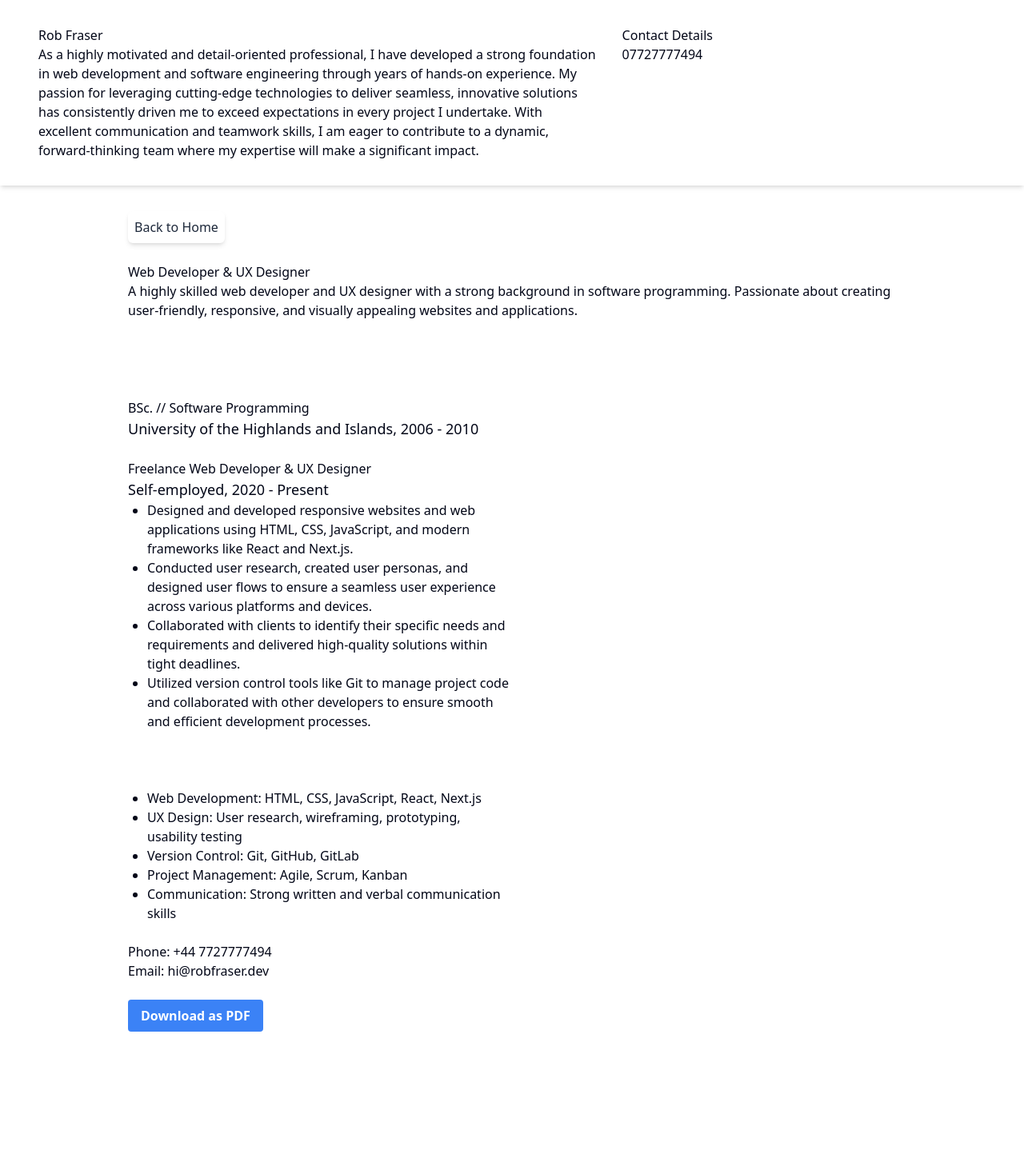
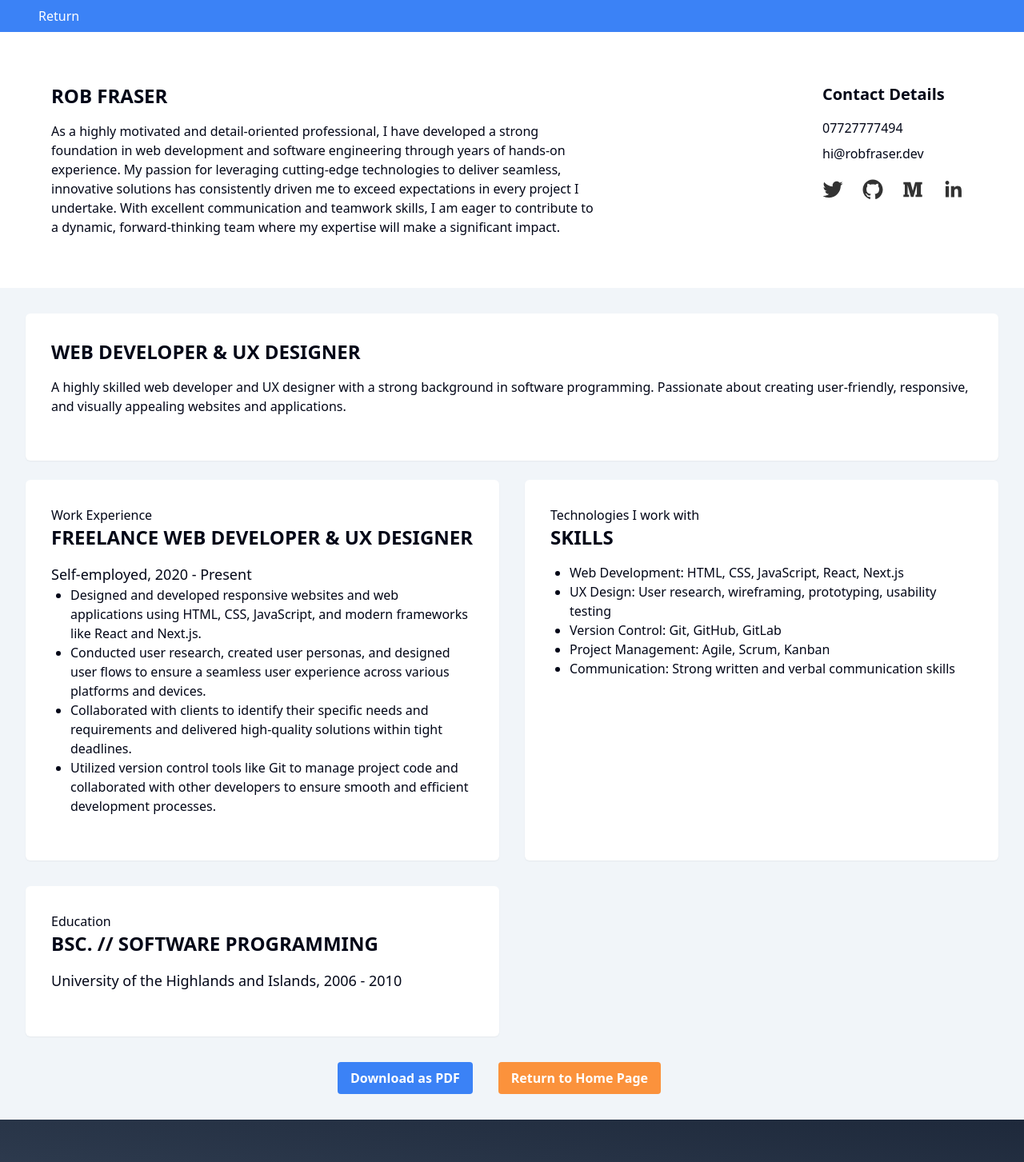
Before and after one commit to RobFraserCodes/robfraser.dev, a Next.js app: page /CV in a window 1280 px wide. Shown: the top 1453 px of the page at 80% size. Before the commit the page ends 1322 px from the top, so only its background shows below. Built offline with nearby package versions, Linux system fonts and the light colour scheme.

Commit message:
updated sections, mostly Cv and social icons

```diff
--- a/app/CV/components/Head.tsx
+++ b/app/CV/components/Head.tsx
@@ -1,18 +1,24 @@
+import SocialIcons from '@/app/components/subComponents/socialIcons';
+
 const Head = () => {
   return (
-    <div className='flex w-full px-12 py-8 shadow-md mx-auto'>
+    <div className="flex w-full p-16  shadow-lg mx-auto">
       <div className="container grid grid-cols-5 gap-8">
-        <div className=" col-span-5 md:col-span-3">
+        <div className="col-span-5 md:col-span-3">
           <p className="cv-headings">Rob Fraser</p>
           <p>As a highly motivated and detail-oriented professional, I have developed a strong foundation in web development and software engineering through years of hands-on experience. My passion for leveraging cutting-edge technologies to deliver seamless, innovative solutions has consistently driven me to exceed expectations in every project I undertake. With excellent communication and teamwork skills, I am eager to contribute to a dynamic, forward-thinking team where my expertise will make a significant impact.</p>
         </div>
-        <div className=' justify-end col-span-2'>
-          <p>Contact Details</p>
-          <p>07727777494</p>
+        <div className="col-span-5 md:col-span-2 md:flex md:items-start md:justify-end">
+          <div>
+            <p className="text-xl font-semibold pb-4 pl-3">Contact Details</p>
+            <p className='pb-2 pl-3'>07727777494</p>
+            <p className='pb-2 pl-3'>hi@robfraser.dev</p>
+            <SocialIcons fgColor="#333" />
+          </div>
         </div>
       </div>
     </div>
-  )
-}
+  );
+};
 
 export default Head;
--- /dev/null
+++ b/app/CV/components/TopBar.tsx
@@ -0,0 +1,18 @@
+import React from 'react'
+
+type Props = {}
+
+export default function TopBar({}: Props) {
+  return (
+    <div className='w-full bg-blue-500 p-2 flex px-4'>
+        <a href="/"><div className='container px-8 mx-auto text-white justify-end'>Return</div></a>
+        {/* <div>
+            <ul className='flex text-white'>
+                <li className='px-4'>Education</li>
+                <li className='px-4'>Skills</li>
+                <li className='px-4'>Experience</li>
+            </ul>
+        </div> */}
+    </div>
+  )
+}
--- a/app/CV/layout.tsx
+++ b/app/CV/layout.tsx
@@ -1,4 +1,5 @@
 import React from 'react';
+import Footer from '../components/Footer';
 
 interface CVLayoutProps {
   children: React.ReactNode;
@@ -8,6 +9,7 @@ const CVLayout: React.FC<CVLayoutProps> = ({ children }) => {
   return (
     <div className='bg-white text-slate-950'>
       {children}
+      <Footer />
     </div>
   );
 }
--- a/app/CV/page.tsx
+++ b/app/CV/page.tsx
@@ -1,39 +1,28 @@
 'use client';
+
 import React from 'react';
-import SocialIcons from "../components/subComponents/socialIcons";
+import SocialIcons from '../components/subComponents/socialIcons';
 import Head from './components/Head';
+import TopBar from './components/TopBar';
 
 const ResumePage = () => {
   return (
     <>
+      <TopBar />
       <Head />
-      <div className="min-h-screen container mx-auto max-w-5xl py-8 px-8">
-        <div className="flex mb-6">
-          <a href="/">
-            <div>
-              <p className="flex p-2 bg-white rounded-md shadow-md text-slate-800">
-                Back to Home
-              </p>
-            </div>
-          </a>
-        </div>
+      <div className="min-h-screen w-full py-8 px-8 bg-slate-100">
+        <div className="container mx-auto">
+          <div className="bg-white rounded-md shadow-sm p-8 mb-6">
             <p className="cv-headings">Web Developer & UX Designer</p>
             <p className="mb-6">
               A highly skilled web developer and UX designer with a strong background in software programming. Passionate about creating user-friendly, responsive, and visually appealing websites and applications.
             </p>
-        <div className="flex mb-6 no-print">
-          <SocialIcons />
           </div>
-        <div className="flex gap-12 flex-wrap">
-          <div className="lg:w-1/2">
-            <section title="Education">
-              <div className="mb-6">
-                <p className="cv-headings">BSc. // Software Programming</p>
-                <p className="text-lg">University of the Highlands and Islands, 2006 - 2010</p>
-              </div>
-            </section>
+          <div className="grid grid-cols-1 lg:grid-cols-2 gap-8">
+            <div className="bg-white rounded-md shadow-sm p-8">
               <section title="Experience">
                 <div className="mb-6">
+                  <p className='subtitle'>Work Experience</p>
                   <p className="cv-headings">Freelance Web Developer & UX Designer</p>
                   <p className="text-lg">Self-employed, 2020 - Present</p>
                   <ul className="list-disc pl-6">
@@ -53,10 +42,11 @@ const ResumePage = () => {
                 </div>
               </section>
             </div>
-
-          <div className="lg:w-1/2">
+            <div className="bg-white rounded-md shadow-sm p-8">
               <section title="Skills">
                 <div className="mb-6">
+                  <p className='subtitle'>Technologies I work with</p>
+                  <p className='cv-headings'>Skills</p>
                   <ul className="list-disc pl-6">
                     <li>Web Development: HTML, CSS, JavaScript, React, Next.js</li>
                     <li>UX Design: User research, wireframing, prototyping, usability testing</li>
@@ -66,19 +56,30 @@ const ResumePage = () => {
                   </ul>
                 </div>
               </section>
-            <section title="Contact Me">
-              <p className="mb-6">
-                Phone: +44 7727777494<br />
-                Email: hi@robfraser.dev
-              </p>
+            </div>
+            <div className="bg-white rounded-md shadow-sm p-8">
+            <section title="Education">
+                <div className="mb-6">
+                  <p className='subtitle'>Education</p>
+                  <p className="cv-headings">BSc. // Software Programming</p>
+                  <p className="text-lg">University of the Highlands and Islands, 2006 - 2010</p>
+                </div>
               </section>
             </div>
           </div>
+          <div className="mt-8 text-center">
             <button
               className="no-print bg-blue-500 hover:bg-blue-700 text-white font-bold py-2 px-4 rounded"
             >
               Download as PDF
             </button>
+            <a href="/"><button
+              className="mx-8 no-print bg-orange-400 hover:bg-orange-500 text-white font-bold py-2 px-4 rounded"
+            >
+              Return to Home Page
+            </button></a>
+          </div>
+          </div>
         </div>
       </>
   )
--- a/app/components/About.tsx
+++ b/app/components/About.tsx
@@ -13,7 +13,7 @@ function About({}: Props) {
           <h3>Bridging design and development with creativity and technology</h3>
         <div className='grid grid-cols-1 md:grid-cols-2 mx-8 gap-4'>
           <div>
-              <Image className=" w-full object-cover mb-4" src={meeting} alt="" />
+              <Image className=" w-full object-cover mb-4 w-114 h-114" src={meeting} alt="" />
           </div>
           <div className='md:pl-8 mb-4'>
             <p className='mb-4'>Welcome to my website! I am a UX designer and front-end developer with a passion for creating beautiful, intuitive, and user-friendly interfaces. With over 10 years of experience in the field, I have honed my skills in design, coding, and user research to deliver exceptional digital experiences that delight users and meet business goals.</p>
@@ -24,7 +24,7 @@ function About({}: Props) {
             <p className='mb-4'>Whether you need help designing a new product, optimising an existing one, or building a custom web application from scratch, I am here to help. Feel free to browse my portfolio and get in touch if you have any questions or would like to discuss a project. Let&apos;s work together to create something amazing!</p>
         </div>
           <div className='mx-auto'>
-              <Image className="w-full" src={shape} alt="" />
+              <Image className="w-full lg:-pt-114" src={shape} alt="" />
           </div>
         </div>
       </div>
--- a/app/components/Footer.tsx
+++ b/app/components/Footer.tsx
@@ -6,7 +6,7 @@ export default function Footer({}: Props) {
     const currentYear = new Date().getFullYear();
 
     return (
-      <footer className="bg-gradient-to-tr from-slate-700 to-slate-800 shadow-xl">
+      <footer className=" text-white bg-gradient-to-tr from-slate-700 to-slate-800 shadow-xl">
       <div className="container mx-auto px-6 py-12">
           <div className="md:-mx-3 md:flex md:items-center md:justify-between">
           <h1 className="text-3xl font-semibold tracking-tight md:mx-3 xl:text-4xl">Rob Fraser Dev.</h1>
--- a/app/components/Skills.tsx
+++ b/app/components/Skills.tsx
@@ -6,11 +6,11 @@ import dynamic from 'next/dynamic';
 const Icon3D = dynamic(() => import('./Icon3D'), { ssr: false });
 
 const skills = [
-  { name: 'Javascript', icon: '01.png' },
+  { name: 'Javascript, HTML & CSS', icon: '01.png' },
   { name: 'UX Development', icon: '02.png' },
   { name: 'React', icon: '03.png' },
   { name: 'App Development', icon: '04.png' },
-  { name: 'SEO', icon: '05.png' },
+  { name: 'WEB3', icon: '05.png' },
   { name: 'UI Design', icon: '06.png' },
 ];
 
--- /dev/null
+++ b/app/components/subComponents/socialIcons.module.css
@@ -0,0 +1,7 @@
+.socialIcon {
+    margin: 0 !important;
+  }
+
+.socialIcon svg:hover {
+  fill: #0000ff;
+}
--- a/app/components/subComponents/socialIcons.tsx
+++ b/app/components/subComponents/socialIcons.tsx
@@ -1,40 +1,65 @@
-import React from 'react'
-import { motion } from 'framer-motion';
+import React, { useState } from 'react';
 import { SocialIcon } from 'react-social-icons';
+import styles from './socialIcons.module.css';
 
-type Props = {}
+type Props = {
+  fgColor?: string;
+};
 
-function SocialIcons({}: Props) {
+function SocialIcons({ fgColor = 'white' }: Props) {
+  const hoverColor = '#ff0000';
+  const [iconHover, setIconHover] = useState({
+    twitter: false,
+    github: false,
+    medium: false,
+    linkedin: false,
+  });
+
+  const handleMouseEnter = (platform) => {
+    setIconHover({ ...iconHover, [platform]: true });
+  };
+
+  const handleMouseLeave = (platform) => {
+    setIconHover({ ...iconHover, [platform]: false });
+  };
+
   return (
-    <div className=''>
-        <motion.div
-            initial={{ x: -500, opacity: 0, scale: 0.5 }}
-            animate={{ x: 0, opacity: 1, scale: 0.8 }}
-            transition={{ duration: 0.5 }}>
+    <div className="">
       {/* Social Media Icons */}
       <SocialIcon
+        className={styles.socialIcon}
         url="https://twitter.com/robfrasercodes"
         bgColor="transparent"
-                fgColor="#ffffff"
+        fgColor={iconHover.twitter ? hoverColor : fgColor}
+        onMouseEnter={() => handleMouseEnter('twitter')}
+        onMouseLeave={() => handleMouseLeave('twitter')}
       />
       <SocialIcon
+        className={styles.socialIcon}
         url="https://github.com/RobFraserCodes"
-                fgColor="white"
+        fgColor={iconHover.github ? hoverColor : fgColor}
         bgColor="transparent"
+        onMouseEnter={() => handleMouseEnter('github')}
+        onMouseLeave={() => handleMouseLeave('github')}
       />
       <SocialIcon
+        className={styles.socialIcon}
         url="https://medium.com/@rob.fraser.daviot"
-                fgColor="white"
+        fgColor={iconHover.medium ? hoverColor : fgColor}
         bgColor="transparent"
+        onMouseEnter={() => handleMouseEnter('medium')}
+        onMouseLeave={() => handleMouseLeave('medium')}
       />
       <SocialIcon
+        className={styles.socialIcon}
         url="https://www.linkedin.com/in/rob-fraser-codes/"
         bgColor="transparent"
-                fgColor="#ffffff"
+        fgColor={iconHover.linkedin ? hoverColor : fgColor}
+        onMouseEnter={() => handleMouseEnter('linkedin')}
+        onMouseLeave={() => handleMouseLeave('linkedin')}
       />
-        </motion.div>
     </div>
-  )
+  );
 }
 
 export default SocialIcons;
--- a/app/globals.css
+++ b/app/globals.css
@@ -32,7 +32,9 @@
   }
 }
 
-{/* cv-heading style */}
+.cv-headings {
+  @apply text-2xl font-bold uppercase pb-4;
+}
 
 #map {
   min-height: 400px%;
```
Also changed, not shown: app/components/Hero.tsx (+9 -10 lines). Lines whose indentation alone changed are shown as unchanged.
